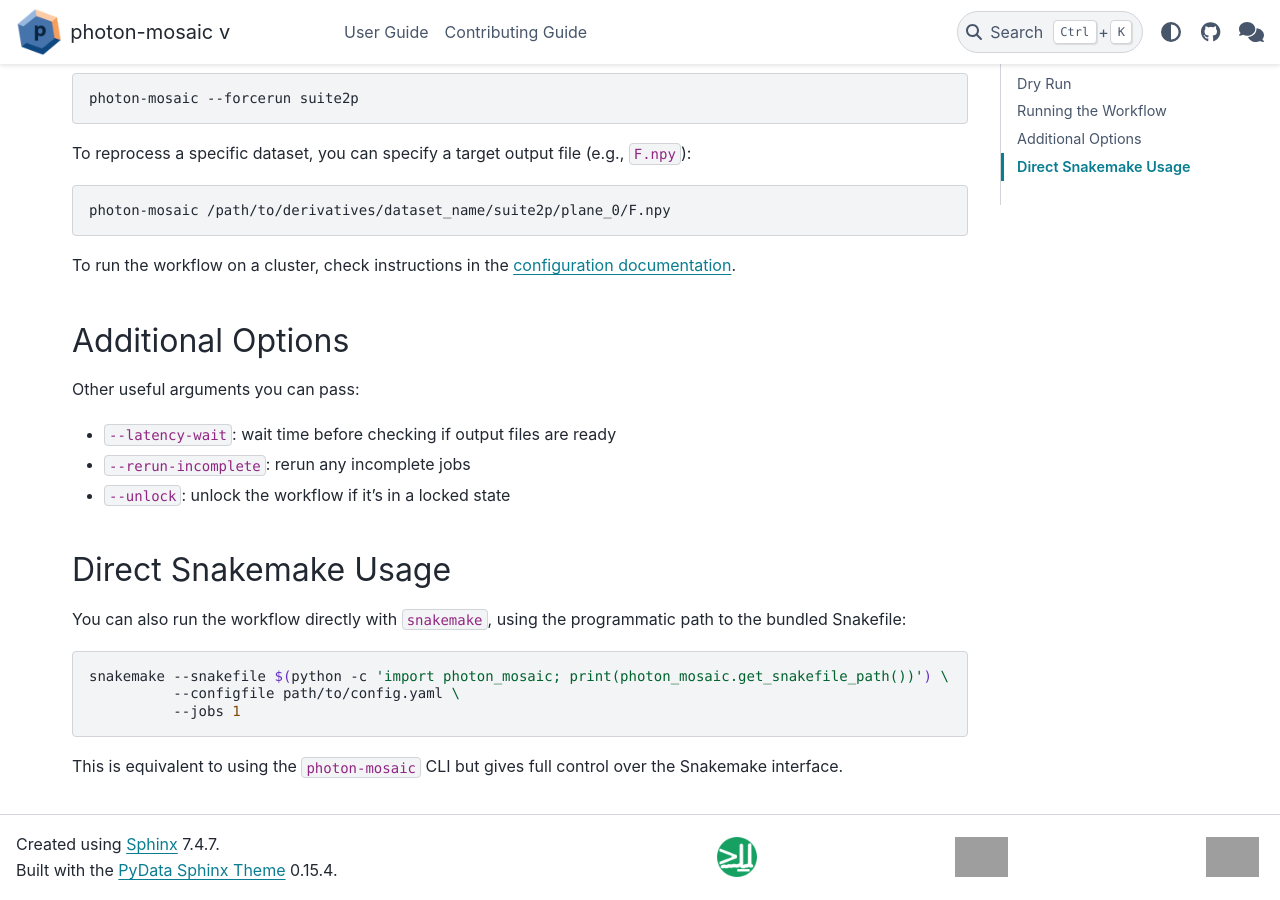
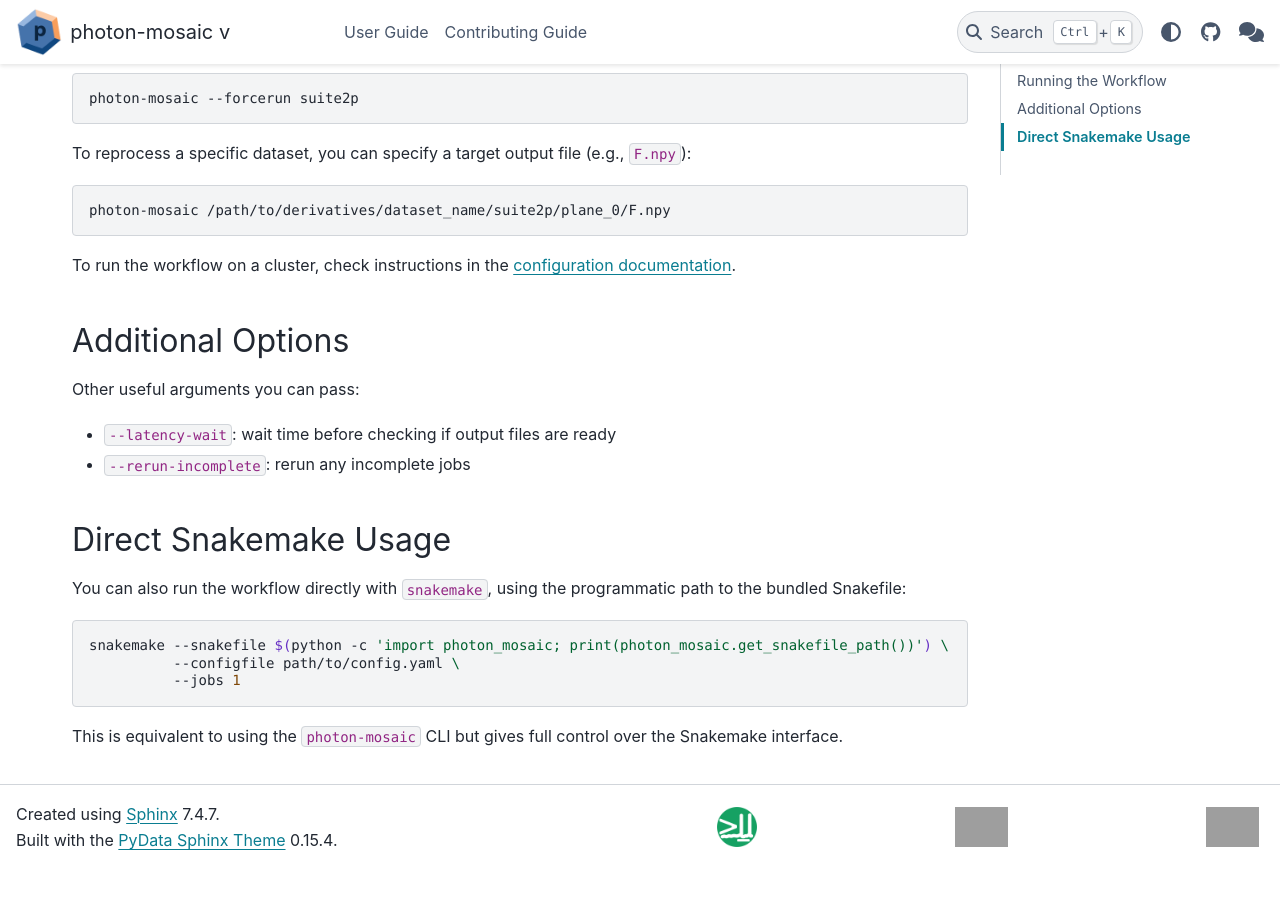
Before and after one commit to neuroinformatics-unit/photon-mosaic, a Sphinx documentation site: the page built from docs/source/user_guide/snakemake_tutorial.md, in a window 1280 px wide and 900 px high, scrolled down 1517 px. Built offline with Sphinx 7.4.7 and the PyData theme 0.15.4, drawn with Linux system fonts in a browser that asks for light colours; pages that are not in the unit, such as notebooks, are missing from menus; the version number could not be read and is left out; after the commit the page ends 2386 px from its top, so only the background shows below that; grey boxes are pictures that could not be loaded.

Commit message:
docs: remove --unlock otpion and update description

```diff
--- a/docs/source/user_guide/snakemake_tutorial.md
+++ b/docs/source/user_guide/snakemake_tutorial.md
@@ -63,7 +63,6 @@
 
 - `--latency-wait`: wait time before checking if output files are ready
 - `--rerun-incomplete`: rerun any incomplete jobs
-- `--unlock`: unlock the workflow if it's in a locked state
 
 ## Direct Snakemake Usage
 
```
